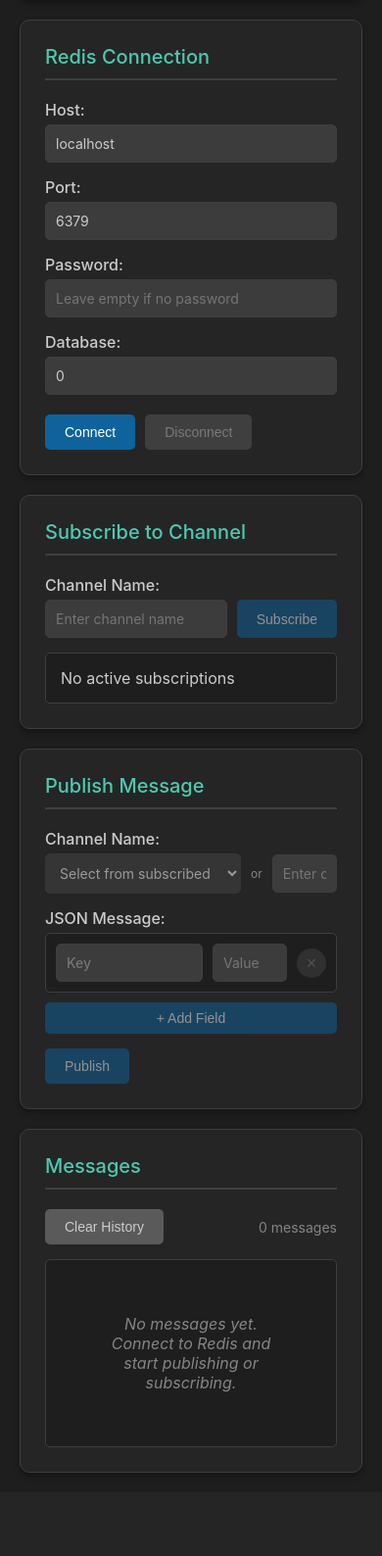
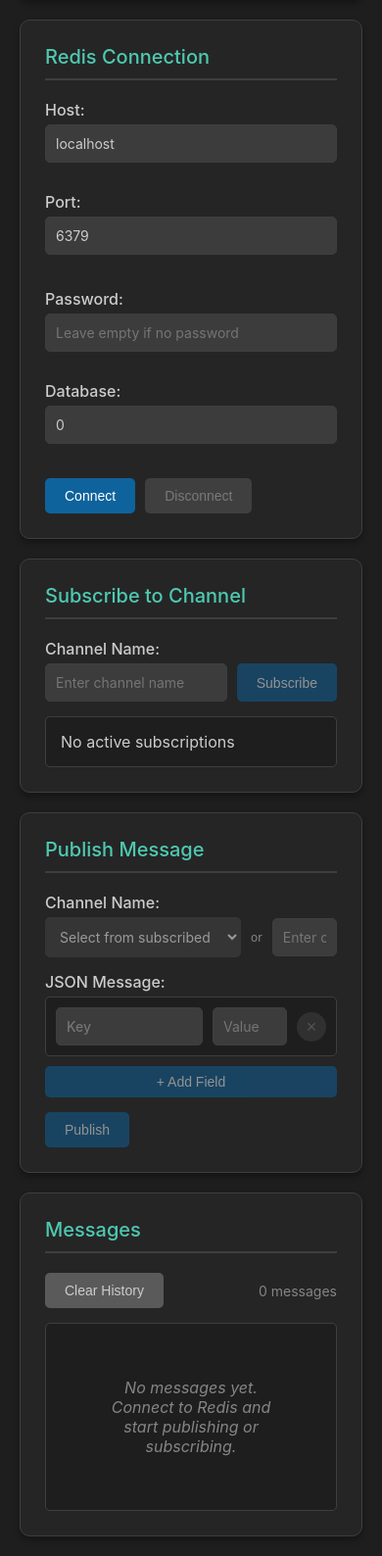
Before and after one commit to Jiooum102/redis_app, a Flask app: page / in a window 390 px wide. Shown: the part 165-1753 px from the top of the page at 98% size. Before the commit the page ends 1672 px from the top, so only its background shows below. Run offline with Flask 3, Linux system fonts and the light colour scheme; some libraries are stand-ins or nearby versions.

Commit message:
Refactor layout and styling of Redis connection and messaging sections. Implement flexbox for responsive design, reorganize form structure, and enhance visual spacing for improved user experience.

```diff
--- a/static/css/style.css
+++ b/static/css/style.css
@@ -64,9 +64,45 @@ header h1 {
 }
 
 .main-content {
+    display: flex;
+    flex-direction: column;
+    gap: 20px;
+}
+
+.connection-section {
+    width: 100%;
+}
+
+.connection-form-columns {
     display: grid;
-    grid-template-columns: repeat(auto-fit, minmax(400px, 1fr));
+    grid-template-columns: 1fr 1fr;
     gap: 20px;
+    margin-bottom: 15px;
+}
+
+.connection-form-column {
+    display: flex;
+    flex-direction: column;
+    gap: 15px;
+}
+
+.left-panel {
+    display: flex;
+    flex-direction: column;
+    gap: 20px;
+    flex: 0 0 33.333%;
+    min-width: 0;
+}
+
+.messages-section {
+    flex: 0 0 66.666%;
+    min-width: 0;
+}
+
+.second-row {
+    display: flex;
+    gap: 20px;
+    width: 100%;
 }
 
 .card {
@@ -501,8 +537,20 @@ button[type="submit"]:not(:disabled):hover,
 }
 
 @media (max-width: 768px) {
-    .main-content {
+    .connection-form-columns {
         grid-template-columns: 1fr;
+    }
+
+    .second-row {
+        flex-direction: column;
+    }
+
+    .left-panel {
+        flex: 1 1 100%;
+    }
+
+    .messages-section {
+        flex: 1 1 100%;
     }
 
     header {
--- a/templates/index.html
+++ b/templates/index.html
@@ -18,10 +18,12 @@
         </header>
 
         <div class="main-content">
-            <!-- Redis Connection Section -->
-            <section class="card">
+            <!-- First Row: Redis Connection Section -->
+            <section class="card connection-section">
                 <h2>Redis Connection</h2>
-                <form id="redisConnectionForm">
+                <form id="redisConnectionForm" class="connection-form">
+                    <div class="connection-form-columns">
+                        <div class="connection-form-column">
                             <div class="form-group">
                                 <label for="redisHost">Host:</label>
                                 <input type="text" id="redisHost" name="host" value="localhost" required>
@@ -30,6 +32,8 @@
                                 <label for="redisPort">Port:</label>
                                 <input type="number" id="redisPort" name="port" value="6379" required>
                             </div>
+                        </div>
+                        <div class="connection-form-column">
                             <div class="form-group">
                                 <label for="redisPassword">Password:</label>
                                 <input type="password" id="redisPassword" name="password" placeholder="Leave empty if no password">
@@ -37,6 +41,8 @@
                             <div class="form-group">
                                 <label for="redisDb">Database:</label>
                                 <input type="number" id="redisDb" name="db" value="0" min="0" required>
+                            </div>
+                        </div>
                     </div>
                     <div class="form-actions">
                         <button type="submit" id="connectBtn">Connect</button>
@@ -46,6 +52,9 @@
                 <div id="connectionMessage" class="message"></div>
             </section>
 
+            <!-- Second Row: Left Side (1/3) - Subscribe and Publish -->
+            <div class="second-row">
+            <div class="left-panel">
                 <!-- Subscribe Section -->
                 <section class="card">
                     <h2>Subscribe to Channel</h2>
@@ -91,8 +100,9 @@
                     </form>
                     <div id="publishResultMessage" class="message"></div>
                 </section>
+            </div>
 
-            <!-- Messages Display Section -->
+            <!-- Second Row: Right Side (2/3) - Messages Display Section -->
             <section class="card messages-section">
                 <h2>Messages</h2>
                 <div class="messages-controls">
@@ -105,6 +115,7 @@
             </section>
             </div>
         </div>
+    </div>
 
     <script src="{{ url_for('static', filename='js/main.js') }}"></script>
 </body>
```
Lines whose indentation alone changed are shown as unchanged.
